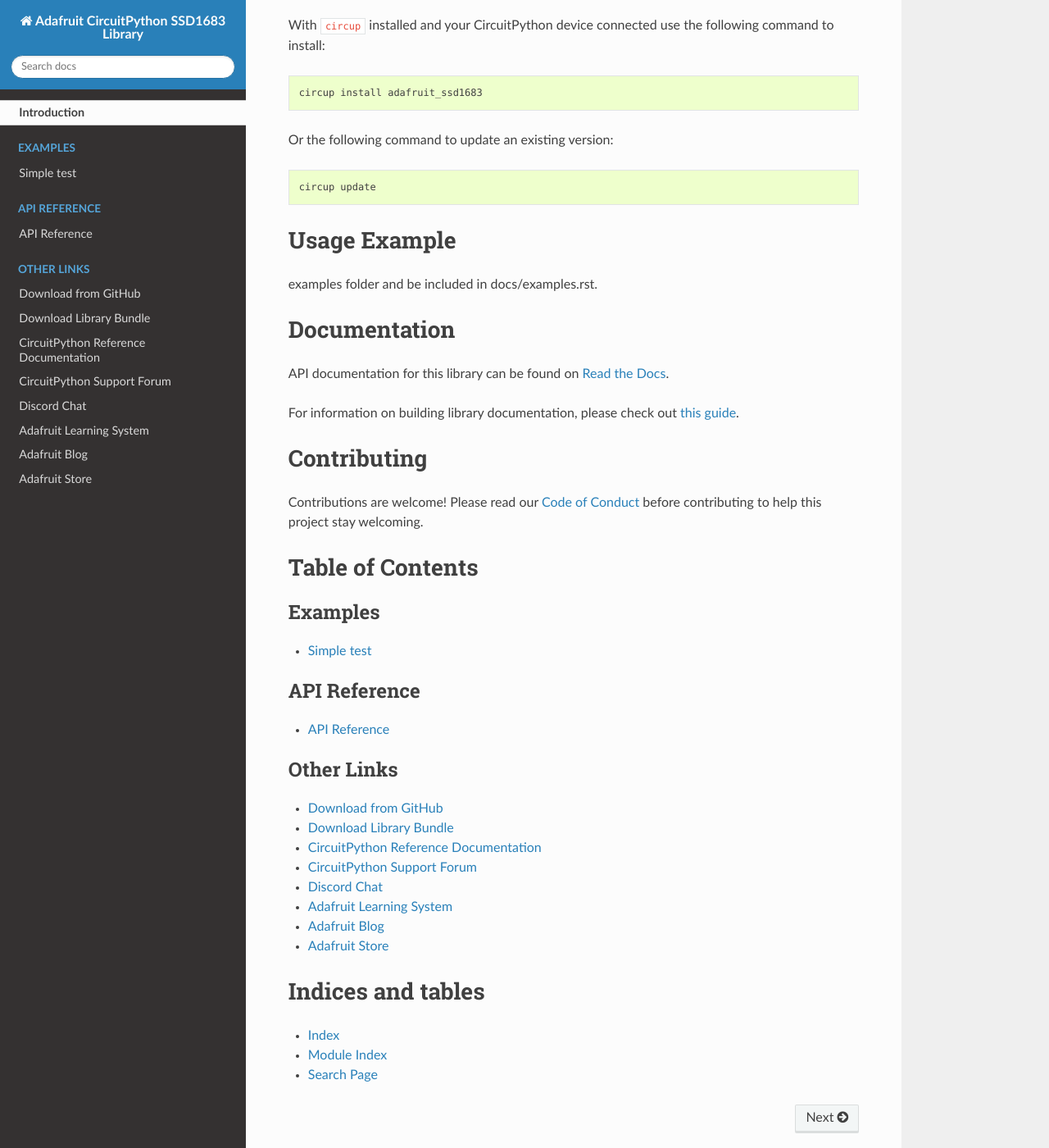
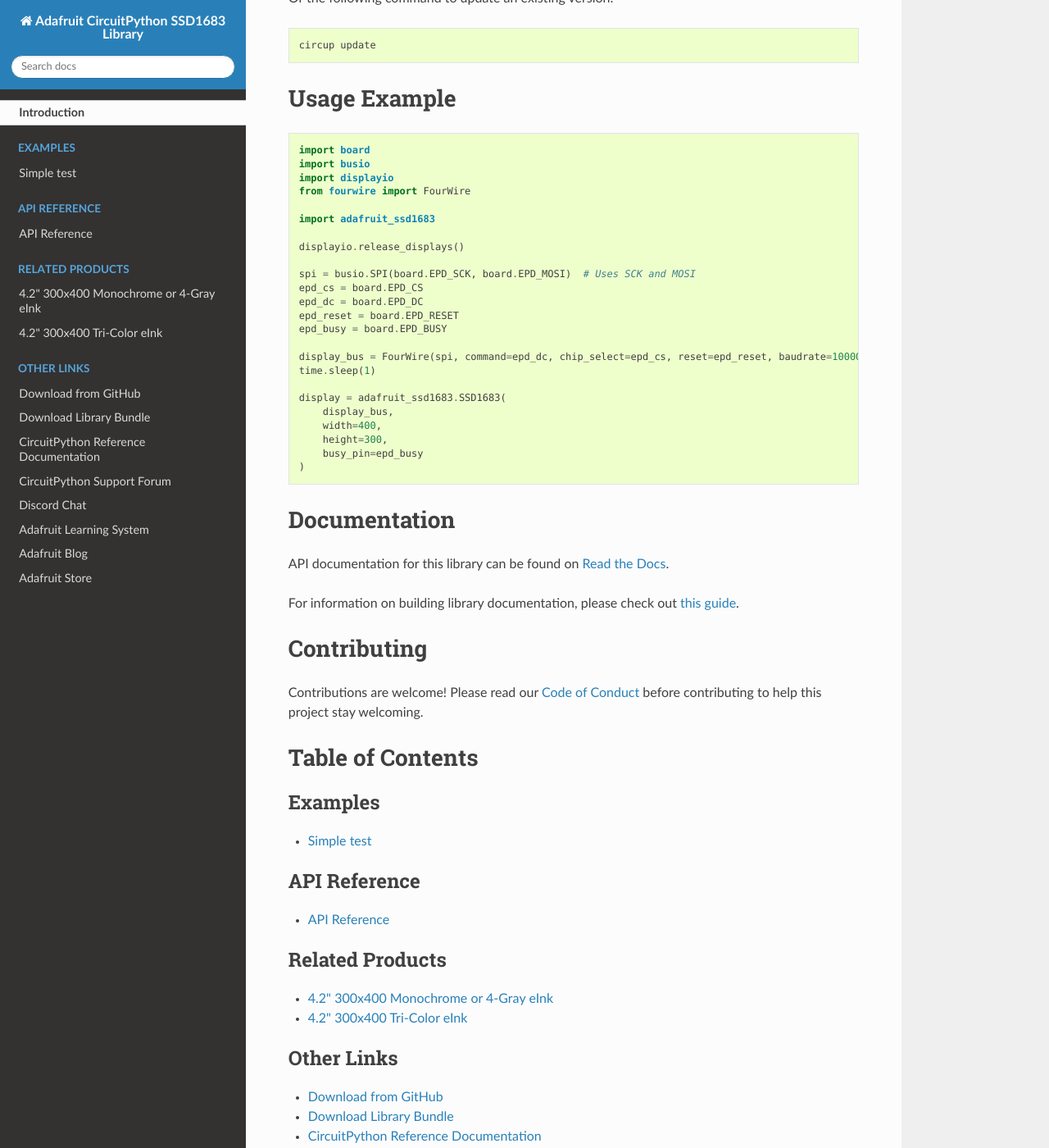
Before and after one commit to adafruit/Adafruit_CircuitPython_SSD1683, a Sphinx documentation site: the page built from docs/index.rst, in a window 1280 px wide and 1400 px high, scrolled down 1425 px. Shown: the whole window at 82% size. Built offline with Sphinx 7.4.7 and the Read the Docs theme 3.1.0, drawn with Linux system fonts in a browser that asks for light colours; some of the changed text lies outside the part shown.

Commit message:
pre-commit, docs

```diff
--- a/README.rst
+++ b/README.rst
@@ -36,19 +36,10 @@
 or individual libraries can be installed using
 `circup <https://github.com/adafruit/circup>`_.
 
-
-
-.. todo:: Describe the Adafruit product this library works with. For PCBs, you can also add the
-image from the assets folder in the PCB's GitHub repo.
-
 `Purchase one from the Adafruit shop <http://www.adafruit.com/products/6381 6382>`_
 
 Installing from PyPI
 =====================
-.. note:: This library is not available on PyPI yet. Install documentation is included
-   as a standard element. Stay tuned for PyPI availability!
-
-.. todo:: Remove the above note if PyPI version is/will be available at time of release.
 
 On supported GNU/Linux systems like the Raspberry Pi, you can install the driver locally `from
 PyPI <https://pypi.org/project/adafruit-circuitpython-ssd1683/>`_.
@@ -99,8 +90,32 @@
 Usage Example
 =============
 
-.. todo:: Add a quick, simple example. It and other examples should live in the
-examples folder and be included in docs/examples.rst.
+.. code-block:: python
+
+    import board
+    import busio
+    import displayio
+    from fourwire import FourWire
+
+    import adafruit_ssd1683
+
+    displayio.release_displays()
+
+    spi = busio.SPI(board.EPD_SCK, board.EPD_MOSI)  # Uses SCK and MOSI
+    epd_cs = board.EPD_CS
+    epd_dc = board.EPD_DC
+    epd_reset = board.EPD_RESET
+    epd_busy = board.EPD_BUSY
+
+    display_bus = FourWire(spi, command=epd_dc, chip_select=epd_cs, reset=epd_reset, baudrate=1000000)
+    time.sleep(1)
+
+    display = adafruit_ssd1683.SSD1683(
+        display_bus,
+        width=400,
+        height=300,
+        busy_pin=epd_busy
+    )
 
 Documentation
 =============
--- a/docs/conf.py
+++ b/docs/conf.py
@@ -25,7 +25,7 @@
 # Uncomment the below if you use native CircuitPython modules such as
 # digitalio, micropython and busio. List the modules you use. Without it, the
 # autodoc module docs will fail to generate with a warning.
-# autodoc_mock_imports = ["digitalio", "busio"]
+autodoc_mock_imports = ["digitalio", "busio", "epaperdisplay", "fourwire"]
 
 autodoc_preserve_defaults = True
 
--- a/docs/index.rst
+++ b/docs/index.rst
@@ -22,16 +22,10 @@
     api
 
 .. toctree::
-    :caption: Tutorials
-
-.. todo:: Add any Learn guide links here. If there are none, then simply delete this todo and leave
-    the toctree above for use later.
-
-.. toctree::
     :caption: Related Products
 
-.. todo:: Add any product links here. If there are none, then simply delete this todo and leave
-    the toctree above for use later.
+    4.2" 300x400 Monochrome or 4-Gray eInk <https://www.adafruit.com/product/6381>
+    4.2" 300x400 Tri-Color eInk <https://www.adafruit.com/product/6382>
 
 .. toctree::
     :caption: Other Links
```
Also changed, not shown: adafruit_ssd1683.py (+4 -11 lines), 4 other files.
